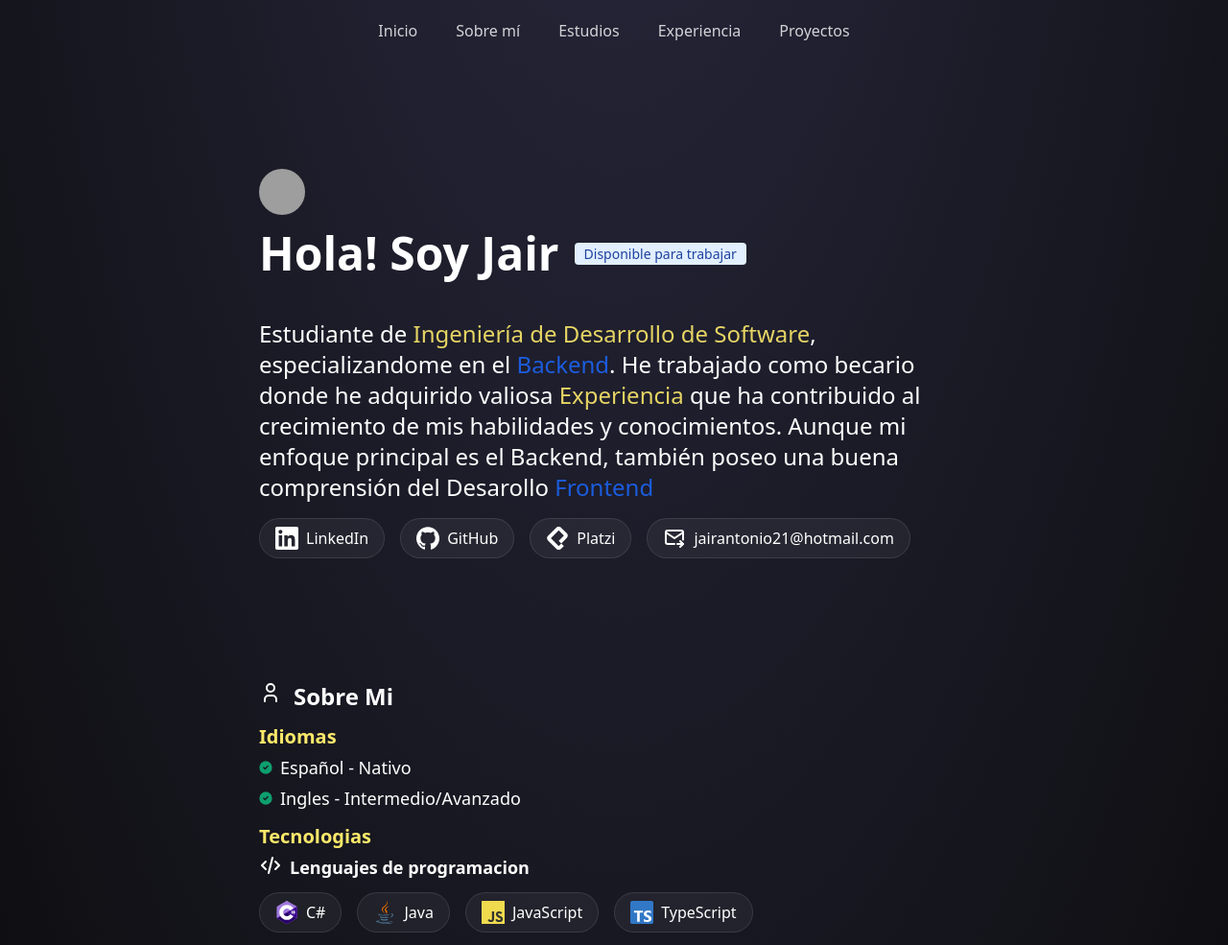
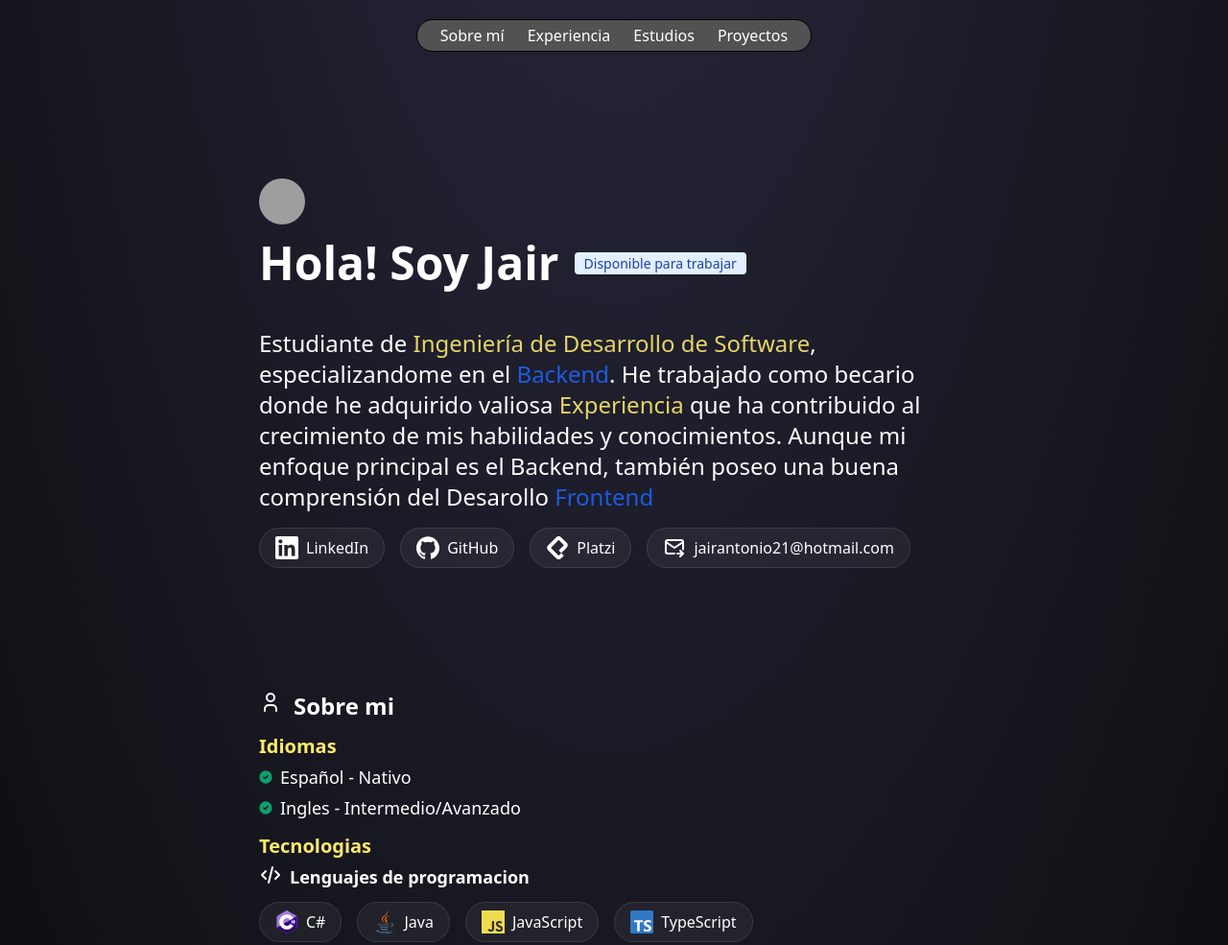
Before and after one commit to JairMora21/Mi-Portafolio-, an Astro site: page / in a window 1280 px wide. Shown: the top 985 px of the page at 96% size. Built offline with nearby package versions, Linux system fonts and the light colour scheme; Astro itself is replaced by a stand-in of ours; grey boxes are pictures that could not be loaded.

Commit message:
Se modifico el header y se soluciono el tamaño de un icono d github y 'Play'

```diff
--- a/src/components/Header.astro
+++ b/src/components/Header.astro
@@ -1,11 +1,38 @@
 <header
-  class="flex justify-center items-center py-5 w-full xl:w-[1120px] mx-auto"
+  class={`
+    flex justify-center items-center
+    mx-auto
+    py-5
+    top-0
+    w-full xl:w-[1120px]
+    z-10
+  `}
 >
-  <nav class="flex flex-row gap-x-4 lg:gap-x-10 opacity-80">
-    <a href="#top">Inicio</a>
-    <a href="#sobre-mi">Sobre mí</a>
-    <a href="#estudios">Estudios</a>
-    <a href="#experiencia">Experiencia</a>
-    <a href="#proyectos">Proyectos</a>
+  <nav
+    class={`
+      border border-black rounded-full
+      px-3 py-1
+      flex flex-row items-center
+      bg-neutral-600 dark:bg-black/50
+      backdrop-blur-2xl
+    `}
+  >
+    <a
+      class="hover:bg-white/10 rounded-full px-2 sm:px-3 transition text-sm sm:text-base"
+      href="/#sobre-mi">Sobre mí</a
+    >
+    <a
+      class="hover:bg-white/10 rounded-full px-2 sm:px-3 transition text-sm sm:text-base"
+      href="/#experiencia">Experiencia</a
+    >
+    <a
+      class="hover:bg-white/10 rounded-full px-2 sm:px-3 transition text-sm sm:text-base"
+      href="/#estudios">Estudios</a
+    >
+
+    <a
+      class="hover:bg-white/10 rounded-full px-2 sm:px-3 transition text-sm sm:text-base"
+      href="/#proyectos">Proyectos</a
+    >
   </nav>
 </header>
--- a/src/components/Proyects.astro
+++ b/src/components/Proyects.astro
@@ -183,11 +183,11 @@ const PROJECTS = [
         {linksProjects ? (
           <div class="flex gap-4 mb-4 flex-wrap">
             <SocialPill href={github}>
-              <GithubIcon class="size-2 md:size-3" />
+              <GithubIcon class="size-4 md:size-5" />
               Repositorio Angular
             </SocialPill>
             <SocialPill href={link}>
-              <Play class="size-2 md:size-3" />
+              <Play />
               Ver Pagina
             </SocialPill>
           </div>
--- a/src/icons/Play.astro
+++ b/src/icons/Play.astro
@@ -1,5 +1,6 @@
 <svg
 {...Astro.params}
+  class="size-4 md:size-5"
   xmlns="http://www.w3.org/2000/svg"
   width="24"
   height="24"
--- a/src/pages/index.astro
+++ b/src/pages/index.astro
@@ -33,7 +33,7 @@ import UserIcon from "../icons/User.astro";
           Hola! Soy Jair
         </h1>
         <a
-          href="https://www.linkedin.com/in/jair-martin-del-campo-a61647265/"
+          href="https://www.linkedin.com/in/jairmora/"
           target="_blank"
           rel="noopener"
           class="md:ml-4 md:mt-3"
@@ -57,7 +57,7 @@ import UserIcon from "../icons/User.astro";
       </h2>
       <nav class="flex gap-4 mb-4 flex-wrap">
         <SocialPill
-          href="https://www.linkedin.com/in/jair-martin-del-campo-a61647265/"
+          href="https://www.linkedin.com/in/jairmora/"
         >
           <LinkedinIcon class="size-4 md:size-6 " />
           LinkedIn
@@ -80,7 +80,7 @@ import UserIcon from "../icons/User.astro";
     <SectionContainer class="mb-10" id="sobre-mi">
       <h2 class="text-2xl font-semibold mb-3 flex gap-x-3 item-center">
         <UserIcon class="sixe-8 mt-1" />
-        Sobre Mi
+        Sobre mi
       </h2>
       <AboutMe />
     </SectionContainer>
```
